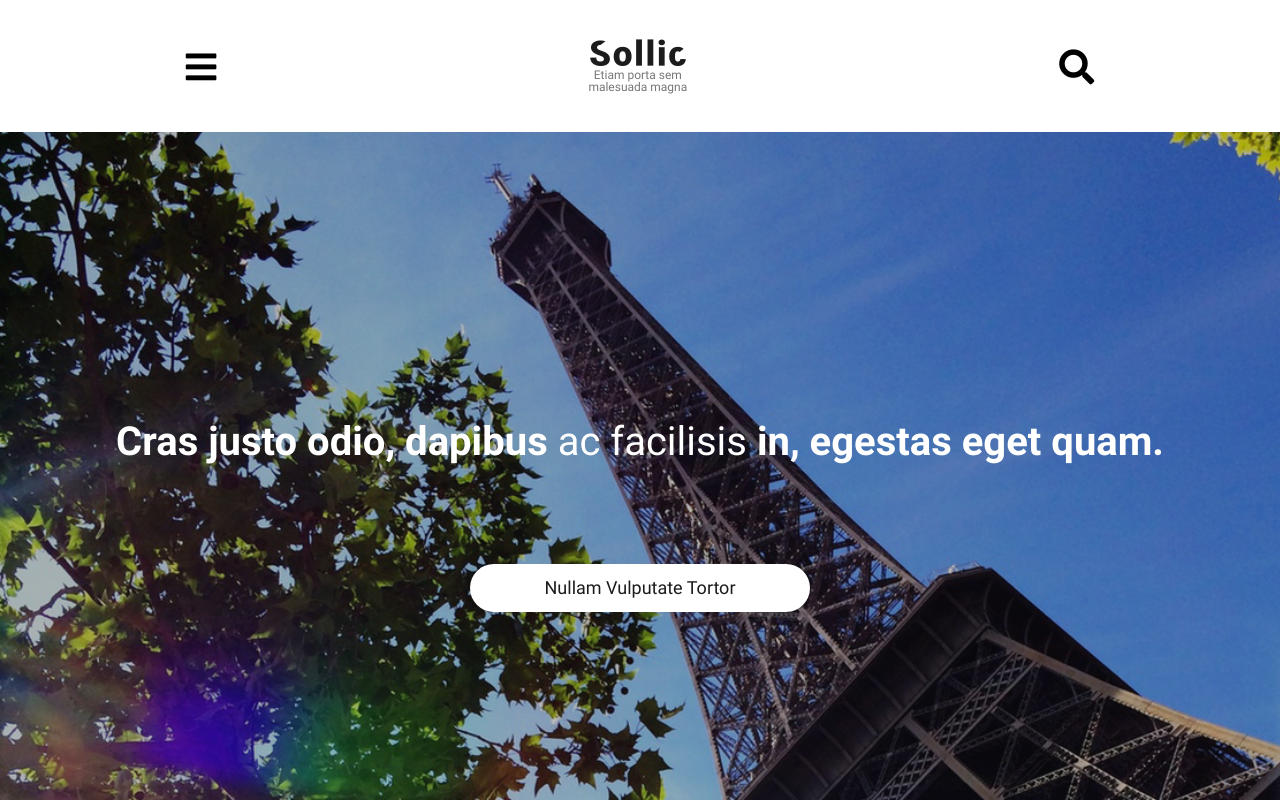
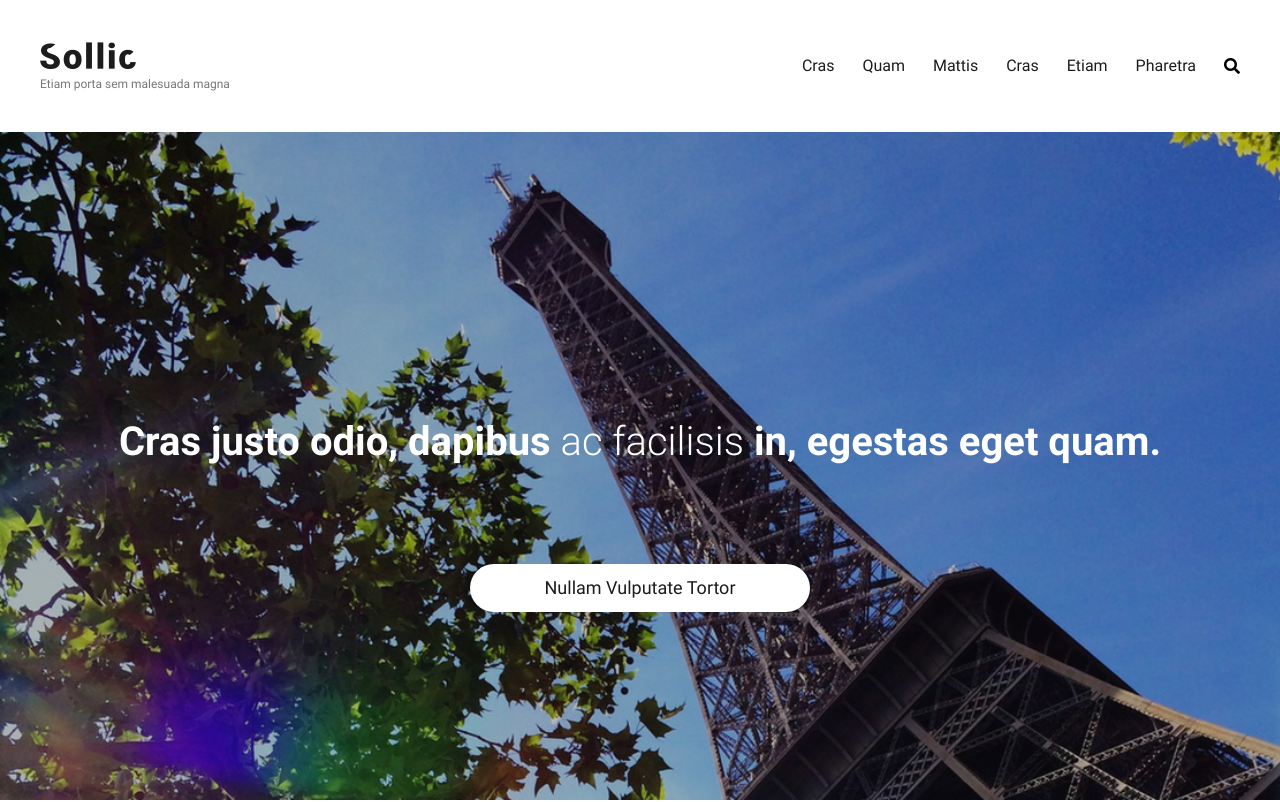
Before and after one commit to TristanLemire/Colorz, a website built with Parcel: page src/index.html in a window 1280 px wide. Shown: the top 802 px of the page. Built offline with nearby package versions, Linux system fonts and the light colour scheme.

Commit message:
commit desktop header done

```diff
--- a/src/assets/scss/blocs/header.scss
+++ b/src/assets/scss/blocs/header.scss
@@ -45,6 +45,10 @@ header {
   .header__logo {
     width: 100px;
     text-align: center;
+
+    p{
+      margin-top: 6px;
+    }
   }
 
   .header__nav {
@@ -57,4 +61,40 @@ header {
       left: -50%;
     }
   }
+
+  @media (min-width: 800px) {
+    justify-content: space-between;
+    .fas.fa-bars {
+      display: none;
+    }
+
+    i {
+      font-size: 16px;
+      margin-right: 40px;
+    }
+
+    .header__logo {
+      margin-left: 40px;
+      width: 200px;
+      text-align: left;
+    }
+
+    .header__nav {
+      display: flex;
+      align-items: center;
+      .header__nav__ul {
+        position: static;
+        top: auto;
+        width: auto;
+        height: auto;
+        left: auto;
+        display: flex;
+
+        li {
+          margin-right: 28px;
+        }
+      }
+    }
+
+  }
 }
--- a/src/assets/scss/config/fonts.scss
+++ b/src/assets/scss/config/fonts.scss
@@ -15,3 +15,9 @@
   src: url("../fonts/Roboto_medium/Roboto-Medium.woff2") format("woff2"),
     url("../fonts/Roboto_medium/Roboto-Medium.woff") format("woff");
 }
+
+@font-face {
+  font-family: "Roboto Light";
+  src: url("../fonts/Roboto_Light/Roboto-Light.woff2") format("woff2"),
+    url("../fonts/Roboto_Light/Roboto-Light.woff") format("woff");
+}
--- a/src/assets/scss/global/typography.scss
+++ b/src/assets/scss/global/typography.scss
@@ -23,7 +23,7 @@
 }
 
 .typo__hero__span {
-  font-family: "Roboto";
+  font-family: "Roboto Light";
   font-size: 40px;
   color: white;
 }
```
Also changed, not shown: src/assets/fonts/Roboto_Light/Roboto-Light.woff (added), src/assets/fonts/Roboto_Light/Roboto-Light.woff2 (added).
